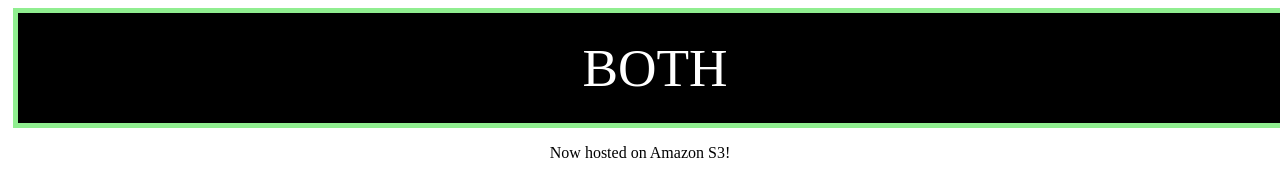
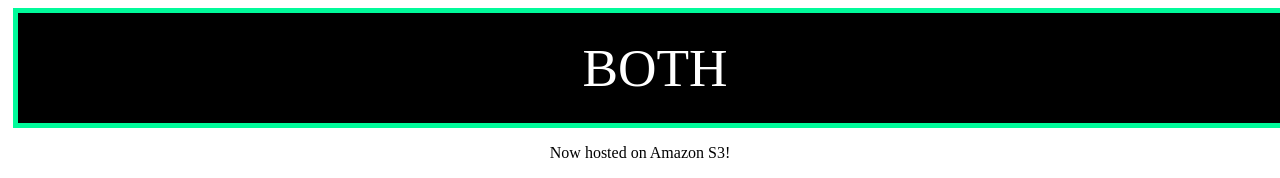
Before and after one commit to bothco/BothCo, a plain HTML site: page index.html in a window 1280 px wide. Shown: the top 178 px of the page. Drawn offline with Linux system fonts and the light colour scheme.

Commit message:
Change colors, much like nature does w/ the seasons

```diff
--- a/index.html
+++ b/index.html
@@ -8,7 +8,7 @@
         height: 100px;
         line-height: 100px;
         width: 100%;
-        border: 5px solid lightgreen;
+        border: 5px solid mediumspringgreen;
         background: black;
         color: white;
         font-size: 40pt;
```
